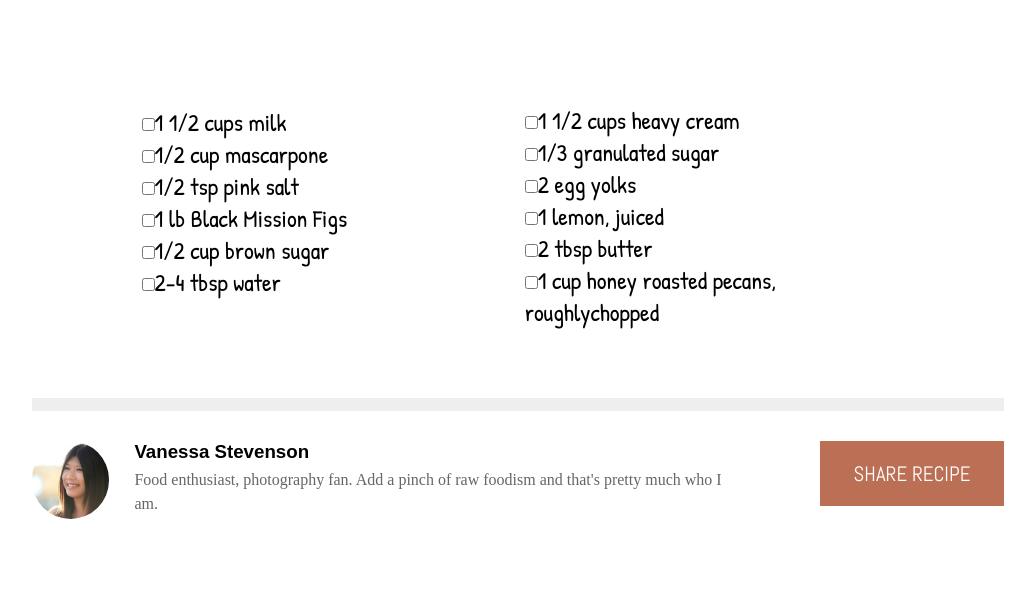
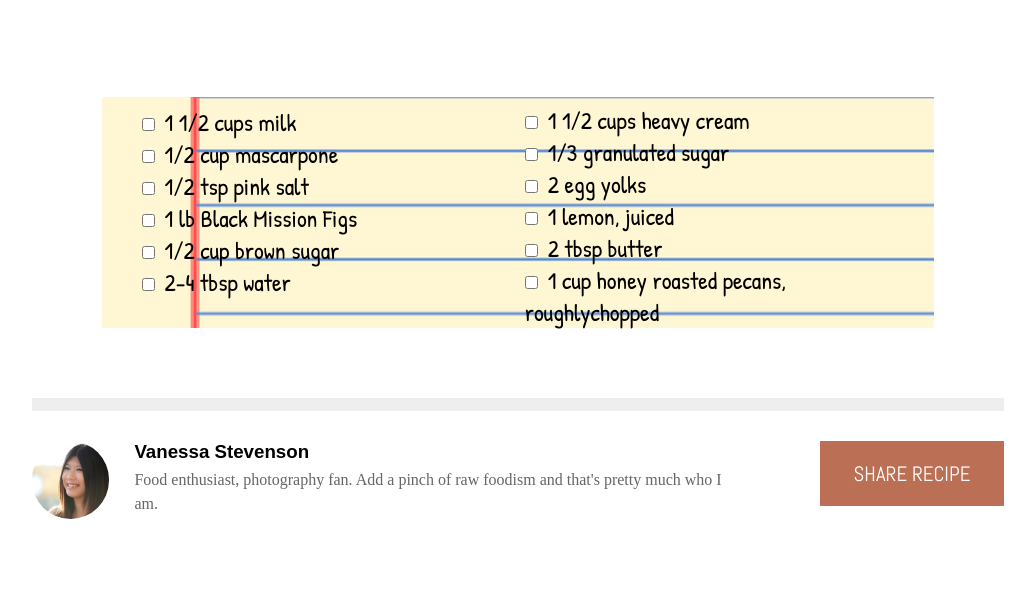
Before and after one commit to LeviZ/code-challenge, a plain HTML site: page index.html in a window 1280 px wide. Shown: the part 912-1505 px from the top of the page, without its empty margins (122-1157 px from the left). Drawn offline with nearby package versions, Linux system fonts and the light colour scheme; a web font is replaced by a local one.

Commit message:
2nd commit2nd commit

```diff
--- a/css/style.css
+++ b/css/style.css
@@ -174,9 +174,14 @@ p {
 
 .checklist {
   max-width: 100%;
-  background-image: url('imgs/notepad.png');
+  background-image: url('../imgs/notepad.png');
   margin: 70px 70px;
 }
+
+input[type=checkbox] {
+  margin-right: 10px;
+}
+
 
 
 
--- a/index.html
+++ b/index.html
@@ -7,7 +7,6 @@
   <link rel="stylesheet" type="text/css" href="css/normalize.min.css">
   <link rel="stylesheet" type="text/css" href="css/style.css">
   <script src="http://ajax.googleapis.com/ajax/libs/jquery/1.11.1/jquery.min.js"></script>
-  <script type="text/javascript" src="jquery.js"></script>
 </head>
 
 <body>
@@ -41,20 +40,20 @@
       </article>
       <section class="checklist section group">
          <ul class="checklist__1 col span_1_of_2">
-           <li><input type="checkbox">1 1/2 cups milk</li>
-           <li><input type="checkbox">1/2 cup mascarpone</li>
-           <li><input type="checkbox">1/2 tsp pink salt</li>
-           <li><input type="checkbox">1 lb Black Mission Figs</li>
-           <li><input type="checkbox">1/2 cup brown sugar</li>
-           <li><input type="checkbox">2-4 tbsp water</li>
+           <li><label><input type="checkbox">1 1/2 cups milk</label></li>
+           <li><label><input type="checkbox">1/2 cup mascarpone</label></li>
+           <li><label><input type="checkbox">1/2 tsp pink salt</label></li>
+           <li><label><input type="checkbox">1 lb Black Mission Figs</label></li>
+           <li><label><input type="checkbox">1/2 cup brown sugar</label></li>
+           <li><label><input type="checkbox">2-4 tbsp water</label></li>
          </ul>
          <ul class="checklist__2 col span_1_of_2">
-           <li><input type="checkbox">1 1/2 cups heavy cream</li>
-           <li><input type="checkbox">1/3 granulated sugar</li>
-           <li><input type="checkbox">2 egg yolks</li>
-           <li><input type="checkbox">1 lemon, juiced</li>
-           <li><input type="checkbox">2 tbsp butter</li>
-           <li><input type="checkbox">1 cup honey roasted pecans,<br> roughlychopped</li>
+           <li><label><input type="checkbox">1 1/2 cups heavy cream</label></li>
+           <li><label><input type="checkbox">1/3 granulated sugar</label></li>
+           <li><label><input type="checkbox">2 egg yolks</label></li>
+           <li><label><input type="checkbox">1 lemon, juiced</label></li>
+           <li><label><input type="checkbox">2 tbsp butter</label></li>
+           <li><label><input type="checkbox">1 cup honey roasted pecans,<br> roughlychopped</label></li>
          </ul>
       </section>
       <div class="divider divider_bottom"></div>
@@ -73,6 +72,7 @@
     </main>
 <script type="text/javascript">$("input[type=checkbox]").click(function() {
    $(this).parent().css('text-decoration", this.checked ? "line-through" : "");
-});</script>
+});
+</script>
 </body>
 </html>
--- a/js/jquery.js
+++ b/js/jquery.js
@@ -1,3 +1,3 @@
  $("input[type=checkbox]").click(function() {
-   $(this).parent().css('text-decoration", this.checked ? "line-through" : "");
+   $(this).parent().css('text-decoration', this.checked ? "line-through" : "");
 });
```
